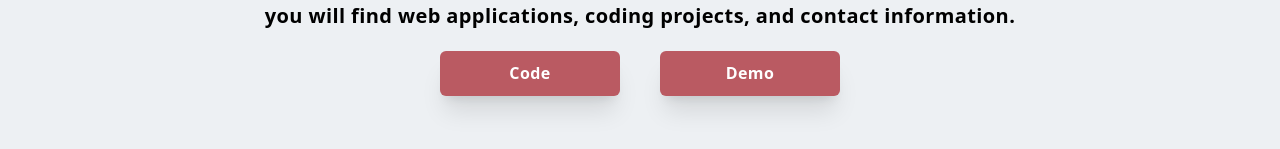
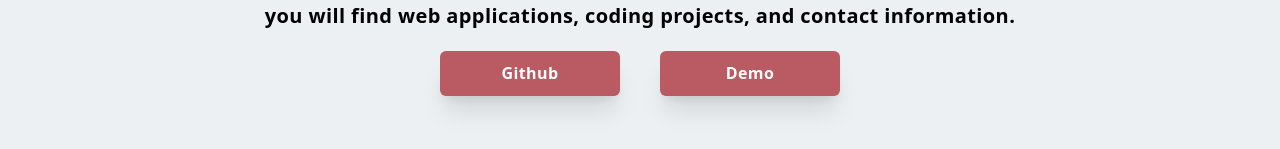
Before and after one commit to yusufalauddin/Portfolio-Website, a Next.js app in the folder yalauddin/: page /yalauddin in a window 1280 px wide. Shown: the part 451-600 px from the top of the page. Built offline with nearby package versions, Linux system fonts and the light colour scheme.

Commit message:
updated project scroll and pages

```diff
--- a/yalauddin/components/Portfolio.jsx
+++ b/yalauddin/components/Portfolio.jsx
@@ -19,7 +19,7 @@
         <div className="flex justify-center w-[180px] h-[45px] rounded-md items-center shadow-xl select-none bg-[#BA5A62] hover:scale-105 ease in duration-500 cursor-pointer">
             <div className="flex justify-center text-center items-center">
 
-            <p className="font-bold text-white">Code</p>
+            <p className="font-bold text-white">Github</p>
 
             </div>
         </div>
--- a/yalauddin/components/Projects.jsx
+++ b/yalauddin/components/Projects.jsx
@@ -8,6 +8,15 @@
             <div className='flex justify-center items-center flex-row'>
                 <div className="flex justify-center items-center flex-col">
                     <ul className="space-y-10 items-center flex flex-col">
+                        <li className="w-[305px] h-[180px] sm:w-[366px] sm:h-[216px] md:w-[427px] md:h-[252px] lg:w-[488px] lg:h-[288px] group cursor-default flex space-y-3 flex-col justify-center items-center text-opacity-0 hover:scale-105 hover:text-opacity-100 rounded-md bg-yalauddin-logo bg-no-repeat bg-contain bg-center hover:bg-none text-white hover:bg-[#BA5A62] hover:bg-opacity-1000 ease in duration-200 shadow-xl shadow-slate-500">
+                            <h1 className="font-sans font-semibold antialiased select-none">yalauddin</h1>
+                            <Link href='/yalauddin'>
+                            <div className="hover:scale-105 cursor-pointer flex justify-center items-center bg-gray-100 w-[140px] h-[50px] rounded-xl opacity-0 group-hover:opacity-100 ease in duration-200 group-hover:shadow-sm hover:shadow-slate-500">
+                                <p className="text-[#BA5A62] font-bold">View</p>
+                            </div>
+                            </Link>
+                        </li>
+
                         <li className="w-[305px] h-[180px] sm:w-[366px] sm:h-[216px] md:w-[427px] md:h-[252px] lg:w-[488px] lg:h-[288px] group cursor-default flex space-y-3 flex-col justify-center items-center text-opacity-0 hover:scale-105 hover:text-opacity-100  rounded-md bg-smart-password bg-no-repeat bg-cover bg-center hover:bg-none text-white hover:bg-red-500 hover:bg-opacity-1000 ease in duration-200 shadow-xl shadow-slate-500">
                             <h1 className="font-sans font-thin antialiased select-none">SmartPassword</h1>
                         <Link href='/passwordmanager'>
@@ -16,15 +25,6 @@
                             </div>
                         </Link>
 
-                        </li>
-
-                        <li className="w-[305px] h-[180px] sm:w-[366px] sm:h-[216px] md:w-[427px] md:h-[252px] lg:w-[488px] lg:h-[288px] group cursor-default flex space-y-3 flex-col justify-center items-center text-opacity-0 hover:scale-105 hover:text-opacity-100 rounded-md bg-yalauddin-logo bg-no-repeat bg-contain bg-center hover:bg-none text-white hover:bg-[#BA5A62] hover:bg-opacity-1000 ease in duration-200 shadow-xl shadow-slate-500">
-                            <h1 className="font-sans font-semibold antialiased select-none">yalauddin</h1>
-                            <Link href='/yalauddin'>
-                            <div className="hover:scale-105 cursor-pointer flex justify-center items-center bg-gray-100 w-[140px] h-[50px] rounded-xl opacity-0 group-hover:opacity-100 ease in duration-200 group-hover:shadow-sm hover:shadow-slate-500">
-                                <p className="text-[#BA5A62] font-bold">View</p>
-                            </div>
-                            </Link>
                         </li>
                     </ul>
                 </div>
```
Also changed, not shown: yalauddin/components/Navbar.jsx (+3 -1 lines).
